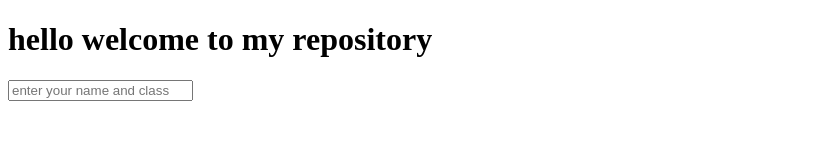
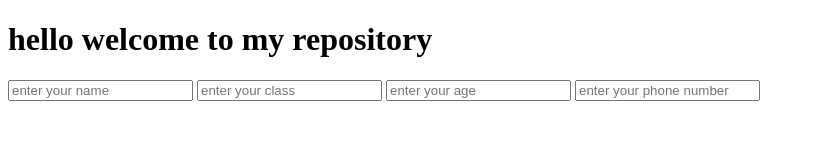
Before and after one commit to charitekk/git-hub, a plain HTML site: page index.html in a window 1280 px wide. Shown: the whole page, without its empty margins (0-815 px from the left). Drawn offline with Linux system fonts and the light colour scheme.

Commit message:
second commit

```diff
--- a/index.html
+++ b/index.html
@@ -10,7 +10,10 @@
     <h1>hello welcome to my repository</h1>
 
     <form action="">
-        <input type="text" placeholder="enter your name and class">
+        <input type="text" placeholder="enter your name ">
+        <input type="text" placeholder="enter your class">
+        <input type="text" placeholder="enter your age">
+        <input type="text" placeholder="enter your phone number">
     </form>
 
 </body>
```
